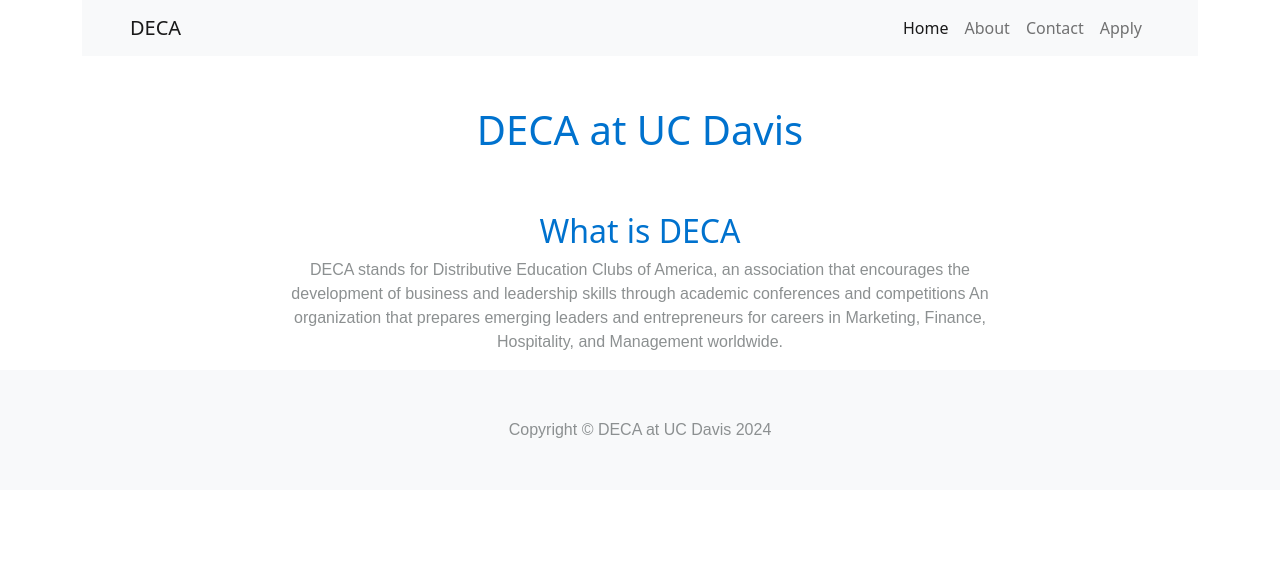
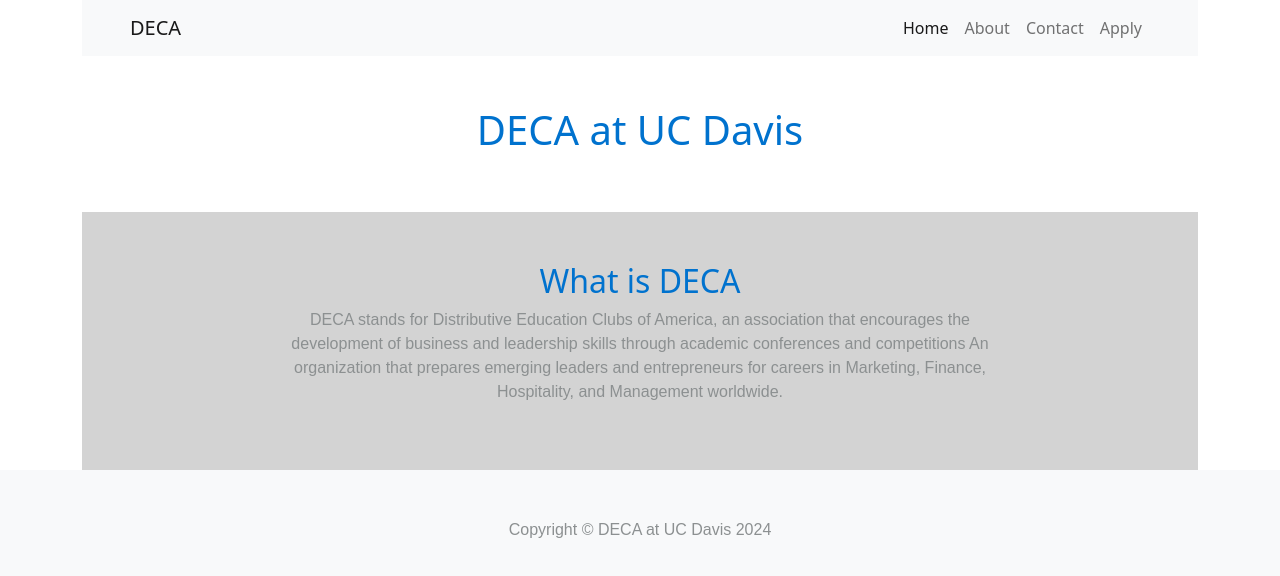
Before and after one commit to Harsh-Karia/DECA-information-website, a React (Create React App) app in the folder deca_website/: page / in a window 1280 px wide. Shown: the top 576 px of the page. Built offline with nearby package versions, Linux system fonts and the light colour scheme.

Commit message:
what is deca

```diff
--- a/deca_website/src/Pages/Home.js
+++ b/deca_website/src/Pages/Home.js
@@ -9,9 +9,9 @@
 
 
 			</div>
-			<div>
+			<div style={{backgroundColor: 'lightGrey', paddingLeft: '200px',paddingRight: '200px', paddingTop: '50px', paddingBottom: '50px'}}>
 				<h2>What is DECA</h2>
-				<div style={{paddingLeft: '200px',paddingRight: '200px'}}>
+				<div>
 				<p>DECA stands for Distributive Education Clubs of America, an association that encourages the development of business and leadership skills through academic conferences and competitions
 An organization that prepares emerging leaders and entrepreneurs for careers in Marketing, Finance, Hospitality, and Management worldwide.</p>
 				</div>
--- a/deca_website/src/Styles/Pages.css
+++ b/deca_website/src/Styles/Pages.css
@@ -1,5 +1,6 @@
 body {
-    background-color: white
+    background-color: white;
+    width: 100%;
 }
 
 .blue {
--- a/deca_website/src/nav.css
+++ b/deca_website/src/nav.css
@@ -0,0 +1,7 @@
+.nav {
+    max-width: 100%;
+    /* background-color: lightgray; */
+}
+body {
+    max-width: 100%;
+}
```
